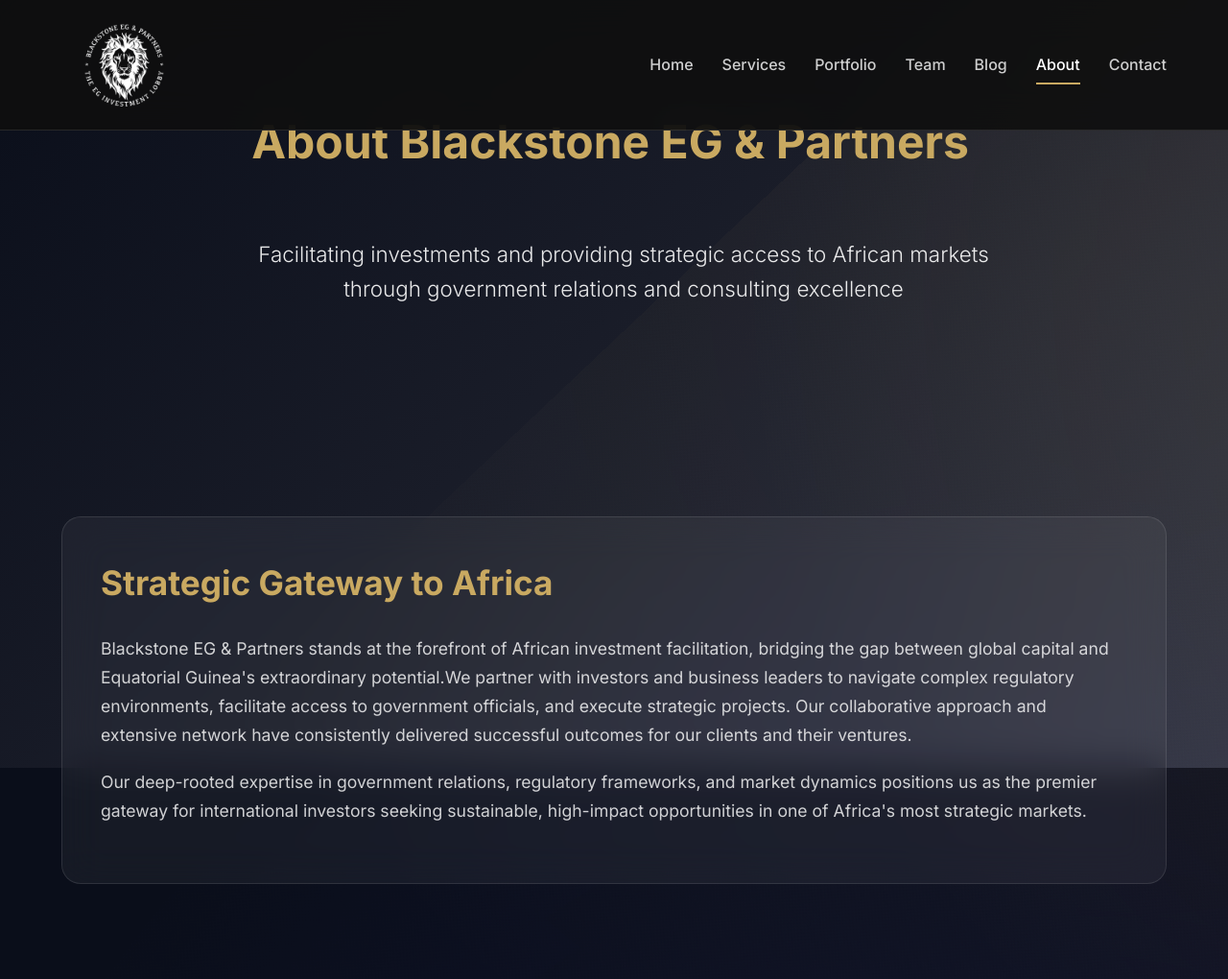
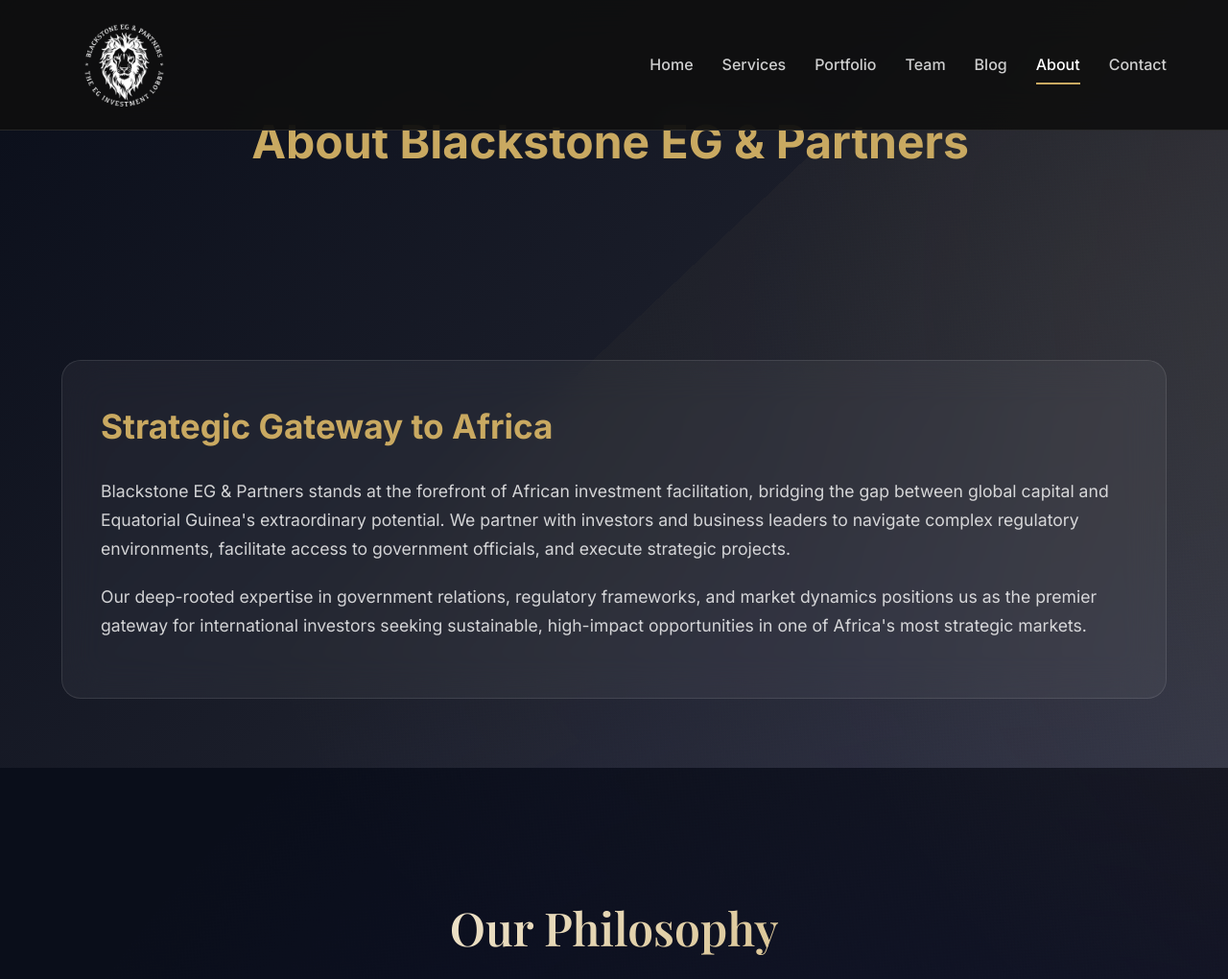
Before and after one commit to Aavomo/BlackStone-Website, a Flask app: page /about in a window 1280 px wide. Shown: the top 1020 px of the page at 96% size. Run offline with Flask 3, Linux system fonts and the light colour scheme; data comes from the database, SQL or seed files in the repository; some libraries are stand-ins or nearby versions.

Commit message:
Refactor about.html content for clarity
Removed a subtitle and restructured a paragraph for clarity.

```diff
--- a/templates/enhanced/about.html
+++ b/templates/enhanced/about.html
@@ -6,7 +6,7 @@
 <section class="hero-section">
     <div class="hero-content">
         <h1 class="hero-title">About Blackstone EG & Partners</h1>
-        <p class="hero-subtitle">Facilitating investments and providing strategic access to African markets through government relations and consulting excellence</p>
+
     </div>
 </section>
 
@@ -15,15 +15,10 @@
         <div class="about-content">
             <div class="about-text glass">
                 <h2>Strategic Gateway to Africa</h2>
-                <p>Blackstone EG & Partners stands at the forefront of African investment facilitation, bridging the gap between global capital and Equatorial Guinea's extraordinary potential.We partner with investors and business leaders to navigate complex regulatory environments, facilitate access to government officials, and execute strategic projects. Our collaborative approach and extensive network have consistently delivered successful outcomes for our clients and their ventures.</p>
+                <p>Blackstone EG & Partners stands at the forefront of African investment facilitation, bridging the gap between global capital and Equatorial Guinea's extraordinary potential. We partner with investors and business leaders to navigate complex regulatory environments, facilitate access to government officials, and execute strategic projects. </p>
                 <p>Our deep-rooted expertise in government relations, regulatory frameworks, and market dynamics positions us as the premier gateway for international investors seeking sustainable, high-impact opportunities in one of Africa's most strategic markets.</p>
 
-
-
             </div>
-
-
-
 
         </div>
     </div>
```
